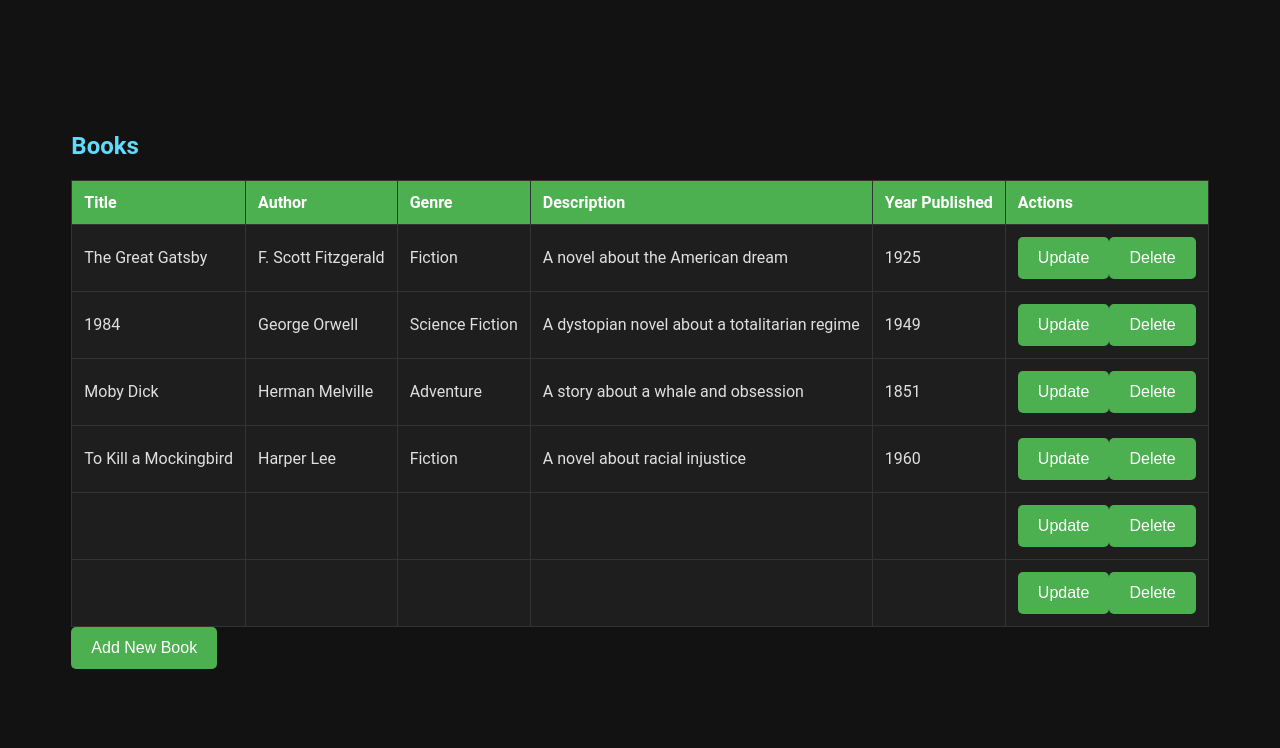
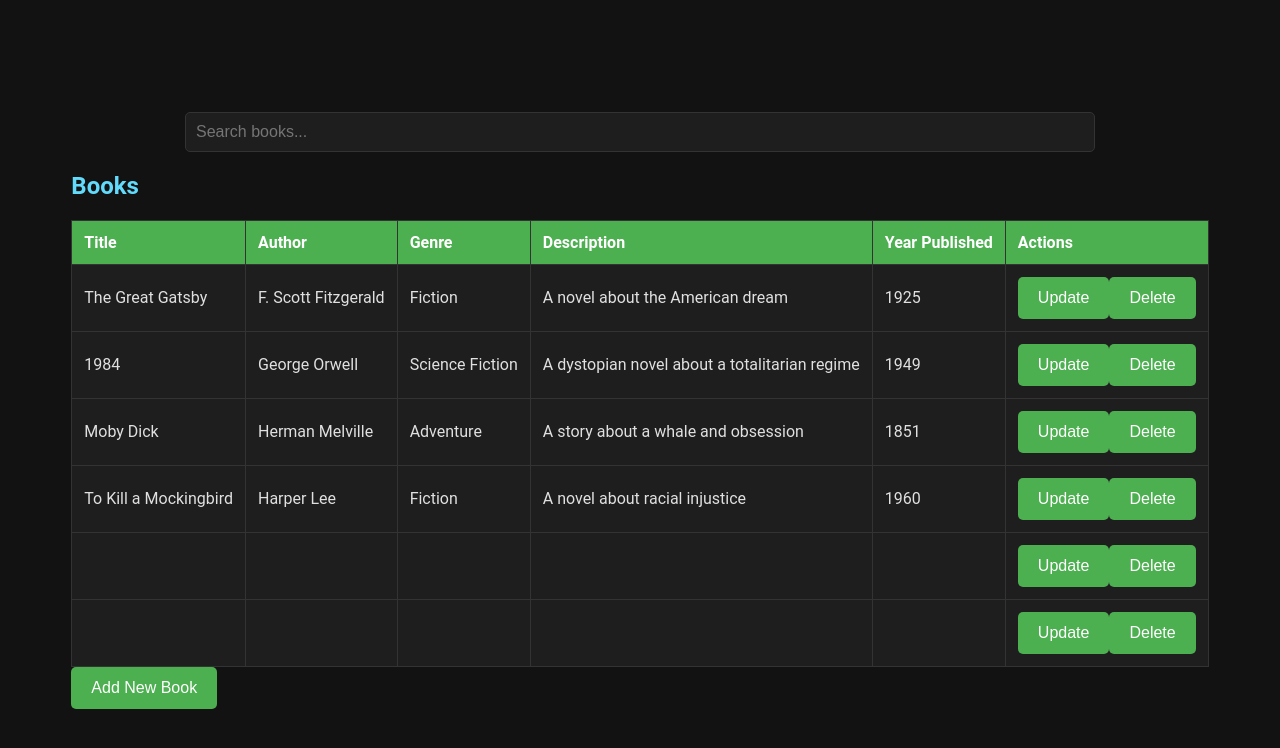
Before and after one commit to m4hum/project4, a React (Vite) app in the folder frontend/: page / in a window 1280 px wide. Shown: the top 748 px of the page. Built offline with nearby package versions, Linux system fonts and the light colour scheme; no server answers.

Commit message:
adding search bar

```diff
--- a/frontend/src/App1.jsx
+++ b/frontend/src/App1.jsx
@@ -8,14 +8,15 @@ function App() {
   const [books, setBooks] = useState([]);
   const [isModalOpen, setIsModalOpen] = useState(false);
   const [currentBook, setCurrentBook] = useState({});
+  const [searchTerm, setSearchTerm] = useState("");
 
   useEffect(() => {
     fetchBooks();
-  }, []);
+  }, [searchTerm]);
 
   const fetchBooks = async () => {
     try {
-      const response = await fetch("http://127.0.0.1:5000/api/books");
+      const response = await fetch(`http://127.0.0.1:5000/api/books?search=${searchTerm}`);
       if (response.ok) {
         const data = await response.json();
         setBooks(data.books);
@@ -49,6 +50,16 @@ function App() {
 
   return (
     <>
+      {/* Search Bar */}
+      <div className="search-bar">
+        <input
+          type="text"
+          placeholder="Search books..."
+          value={searchTerm}
+          onChange={(e) => setSearchTerm(e.target.value)}
+        />
+      </div>
+
       {/* Use the CSVReader component to load the CSV file */}
       <CSVReader setBooks={setBooks} />
 
--- a/frontend/src/Style.css
+++ b/frontend/src/Style.css
@@ -149,6 +149,28 @@ input:focus, textarea:focus {
   border-color: var(--primary-color);
 }
 
+/* Search Bar Styles */
+.search-bar {
+  margin: 20px 0;
+  display: flex;
+  justify-content: center;
+}
+
+.search-bar input {
+  width: 80%;
+  padding: 10px;
+  border: 1px solid var(--secondary-color);
+  border-radius: 5px;
+  font-size: 16px;
+  background-color: var(--card-background);
+  color: var(--text-color);
+}
+
+.search-bar input:focus {
+  outline: none;
+  border-color: var(--primary-color);
+}
+
 /* Accessibility & Responsiveness */
 @media (max-width: 768px) {
   .modal-content {
```
Also changed, not shown: 1 other file (tests, documents, lock files or other folders).
